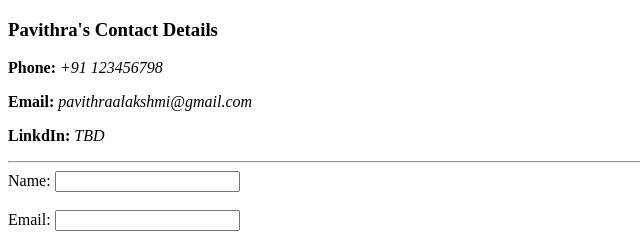
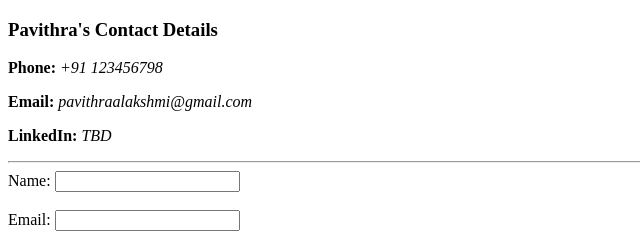
Before and after one commit to Ivapthra/cv, a plain HTML site: page contact.html in a window 1280 px wide. Shown: the top 240 px of the page, 0-640 px from the left. Drawn offline with Linux system fonts and the light colour scheme.

Commit message:
Update contact.html

```diff
--- a/contact.html
+++ b/contact.html
@@ -10,7 +10,7 @@
     <h3>Pavithra's Contact Details</h3>
     <p><strong>Phone: </strong><em>+91 123456798</em></p>
     <p><strong>Email: </strong><em>pavithraalakshmi@gmail.com</em></p>
-    <p><strong>LinkdIn: </strong><em>TBD</em></p>
+    <p><strong>LinkedIn: </strong><em>TBD</em></p>
     <hr>
     <form action="mailto:pavithralakshmi94@gmail.com" method="post" enctype="text/plain">
         <label>Name:</label>
```
